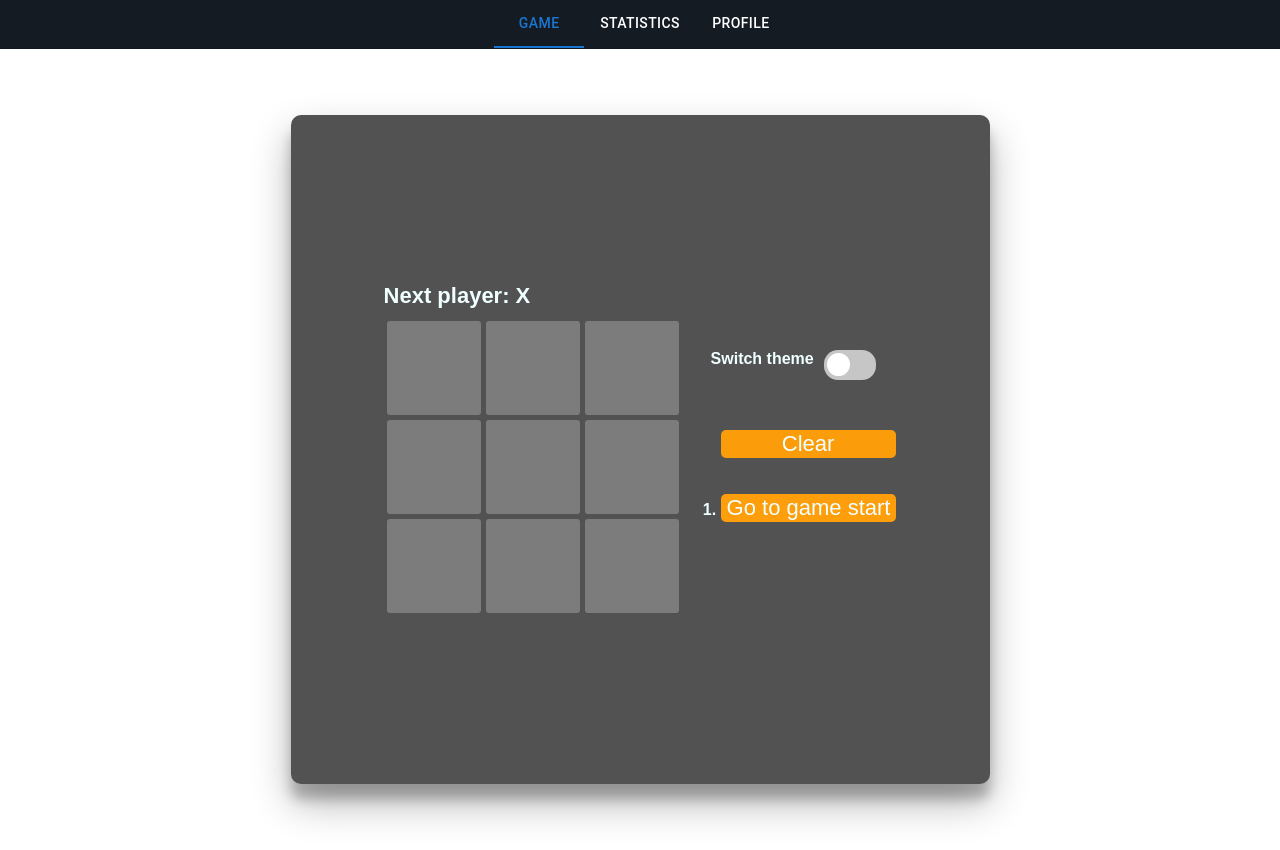
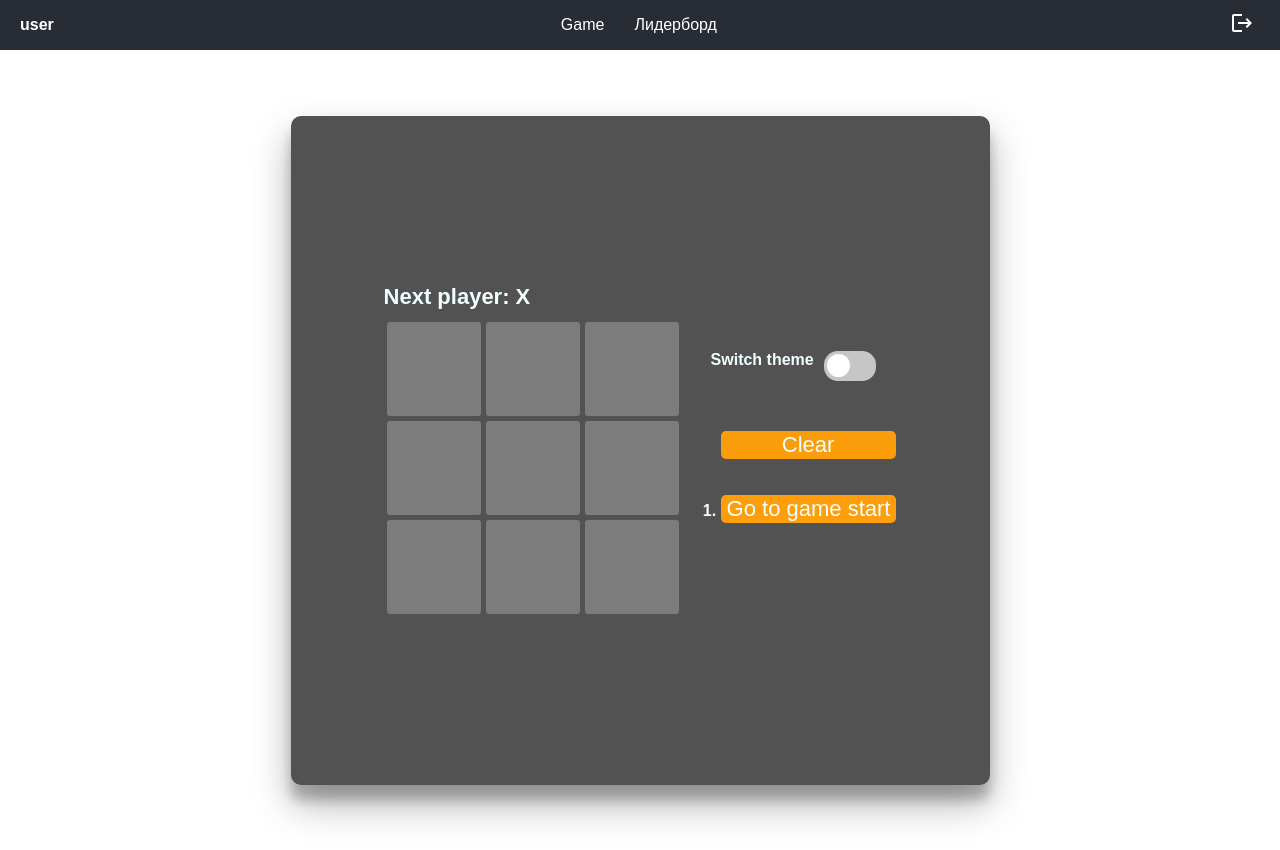
Before and after one commit to Grafogen/week-1-task-2, a React (Create React App) app: page / in a window 1280 px wide. Built offline with nearby package versions, Linux system fonts and the light colour scheme.

Commit message:
navbar no mui, just rukami sdelal

```diff
--- a/package.json
+++ b/package.json
@@ -6,6 +6,7 @@
     "@emotion/react": "^11.13.3",
     "@emotion/styled": "^11.13.0",
     "@mui/material": "^6.1.7",
+    "@mui/icons-material": "^6.1.7",
     "@testing-library/jest-dom": "^5.17.0",
     "@testing-library/react": "^13.4.0",
     "@testing-library/user-event": "^13.5.0",
--- a/src/App.tsx
+++ b/src/App.tsx
@@ -1,12 +1,24 @@
 import React from 'react';
 import {Game} from "./game/Game";
-import BasicTabs from "./navbar/Navbar";
+import {
+    Route,
+    Routes,
+} from "react-router-dom";
+import Navbar from "./navbar/Navbar";
+
+
+
 
 function App() {
     return (
         <div>
-            <BasicTabs/>
-            <Game/>
+            <Navbar/>
+            <Routes>
+                <Route path="/" element={<Game/>}/>
+                <Route path="/game" element={<Game/>}/>
+                <Route path="/statistics" element={<div>Statistics</div>}/>
+                <Route path="/profile" element={<div>Profile</div>}/>
+            </Routes>
         </div>
     );
 }
--- a/src/index.tsx
+++ b/src/index.tsx
@@ -2,37 +2,17 @@ import React from 'react';
 import ReactDOM from 'react-dom/client';
 import App from './App';
 import reportWebVitals from './reportWebVitals';
-import {
-    createBrowserRouter,
-    RouterProvider,
-} from "react-router-dom";
-import {Game} from "./game/Game";
+import { BrowserRouter as Router} from "react-router-dom";
 
-const router = createBrowserRouter([
-    {
-        path: "/",
-        element: <App/>,
-    },
-    {
-        path:"/game",
-        element: <Game/>,
-    },
-    {
-        path:"/statistics",
-        element:<div>Statistics</div>
-    },
-    {
-        path:"/profile",
-        element:<div>Profile</div>,
-    }
-]);
 
 const root = ReactDOM.createRoot(
     document.getElementById('root') as HTMLElement
 );
 root.render(
     <React.StrictMode>
-        <RouterProvider router={router} />
+        <Router>
+            <App/>
+        </Router>
     </React.StrictMode>
 );
 
--- a/src/navbar/Navbar.tsx
+++ b/src/navbar/Navbar.tsx
@@ -1,62 +1,33 @@
-import * as React from 'react';
-import Tabs from '@mui/material/Tabs';
-import Tab from '@mui/material/Tab';
-import Box from '@mui/material/Box';
-
-// interface TabPanelProps {
-//     children?: React.ReactNode;
-//     index: number;
-//     value: number;
+import React from 'react';
+import './style.css';
+import LogoutIcon from '@mui/icons-material/Logout';
+//
+// interface TopBarProps {
+//     username: string;
+//     onLogout: () => void;
 // }
 
-// function CustomTabPanel(props: TabPanelProps) {
-//     const { children, value, index, ...other } = props;
-//
-//     return (
-//         <div
-//             role="tabpanel"
-//             hidden={value !== index}
-//             id={`simple-tabpanel-${index}`}
-//             aria-labelledby={`simple-tab-${index}`}
-//             {...other}
-//         >
-//             {value === index && <Box sx={{ p: 3 }}>{children}</Box>}
-//         </div>
-//     );
-// }
+const NavBar = () => {
+    return (
+        <div className="topbar">
+            <div className="topbar__container">
+                <div className="topbar__user-info">
+                    <span className="topbar__username">user</span>
+                </div>
+                <nav className="topbar__nav">
+                    <ul className="topbar__menu">
+                        <li><a href="/game">Game</a></li>
+                        <li><a href="/leaderboard">Лидерборд</a></li>
+                        {/* Добавьте другие страницы здесь */}
+                    </ul>
+                </nav>
+                <div className="topbar__profile">
+                    <button className="topbar__logout" onClick={() => {
+                    }}><LogoutIcon/></button>
+                </div>
+            </div>
+        </div>
+    );
+};
 
-function a11yProps(index: number) {
-    return {
-        id: `simple-tab-${index}`,
-        'aria-controls': `simple-tabpanel-${index}`,
-    };
-}
-
-export default function BasicTabs() {
-    const [value, setValue] = React.useState(0);
-
-    const handleChange = (event: React.SyntheticEvent, newValue: number) => {
-        setValue(newValue);
-    };
-
-    return (
-            <Box sx={{width: '100%'}}>
-                <Box sx={{borderBottom: 1, borderColor: 'divider', backgroundColor: '#151b23'}}>
-                    <Tabs value={value} onChange={handleChange} aria-label="basic tabs example" centered>
-                        <Tab sx={{color: '#ffffff'}} label="Game" {...a11yProps(0)} />
-                        <Tab sx={{color: '#ffffff'}} label=" Statistics" {...a11yProps(1)} />
-                        <Tab sx={{color: '#ffffff'}} label=" Profile" {...a11yProps(2)} />
-                    </Tabs>
-                </Box>
-                {/*<CustomTabPanel value={value} index={0}>*/}
-                {/*    Game*/}
-                {/*</CustomTabPanel>*/}
-                {/*<CustomTabPanel value={value} index={1}>*/}
-                {/*    Statistics*/}
-                {/*</CustomTabPanel>*/}
-                {/*<CustomTabPanel value={value} index={2}>*/}
-                {/*    Profile*/}
-                {/*</CustomTabPanel>*/}
-            </Box>
-    );
-}
+export default NavBar;
--- /dev/null
+++ b/src/navbar/style.css
@@ -0,0 +1,65 @@
+.topbar {
+    background-color: #282c34;
+    padding: 10px 20px;
+    display: flex;
+    align-items: center;
+    justify-content: space-between;
+    color: white;
+}
+
+.topbar__container {
+    display: flex;
+    align-items: center;
+    width: 100%;
+}
+
+.topbar__user-info {
+    margin-right: auto;
+}
+
+.topbar__username {
+    font-weight: bold;
+}
+
+.topbar__nav {
+    margin-right: auto;
+}
+
+.topbar__menu {
+    list-style: none;
+    display: flex;
+    margin: 0;
+    padding: 0;
+}
+
+.topbar__menu li {
+    margin: 0 15px;
+}
+
+.topbar__menu a {
+    color: white;
+    text-decoration: none;
+}
+
+.topbar__menu a:hover {
+    text-decoration: underline;
+}
+
+.topbar__profile {
+    display: flex;
+    align-items: center;
+}
+
+.topbar__profile-icon {
+    width: 30px;
+    height: 30px;
+    margin-right: 10px;
+}
+
+.topbar__logout {
+    background: none;
+    border: none;
+    color: white;
+    cursor: pointer;
+    font-size: 16px;
+}
```
Also changed, not shown: 1 other file (tests, documents, lock files or other folders).
